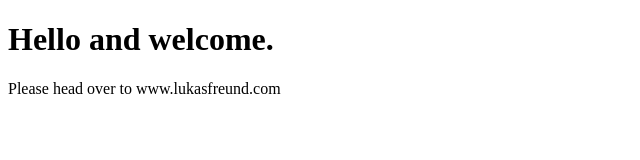
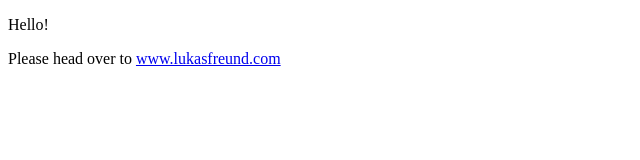
Before and after one commit to LukasBFreund/LukasBFreund.github.io, a plain HTML site: page index.html in a window 1280 px wide. Shown: the whole page, without its empty margins (0-640 px from the left). Drawn offline with Linux system fonts and the light colour scheme.

Commit message:
Update index.html

```diff
--- a/index.html
+++ b/index.html
@@ -1,7 +1,7 @@
 <!DOCTYPE html>
 <html>
 <body>
-<h1>Hello and welcome.</h1>
-<p>Please head over to www.lukasfreund.com </p>
+<p>Hello!</p>
+<p>Please head over to <a href="http://www.lukasfreund.com">www.lukasfreund.com</a></p>
 </body>
 </html>
```
